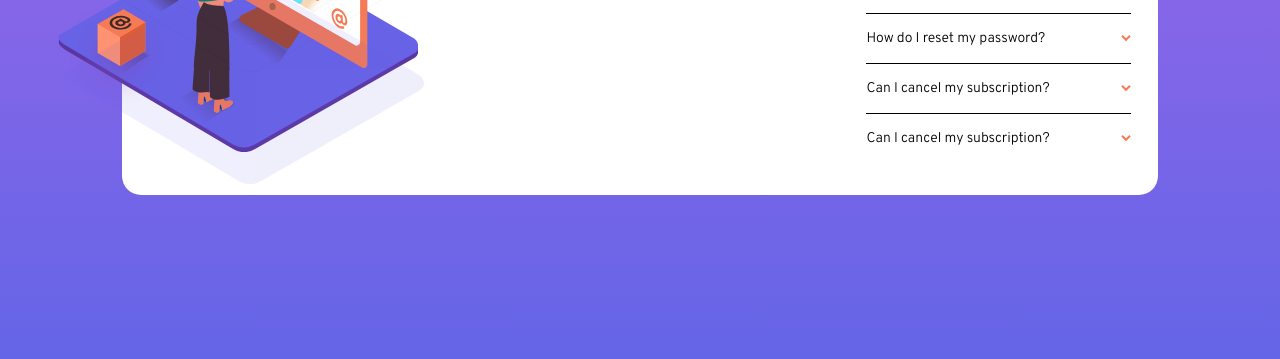
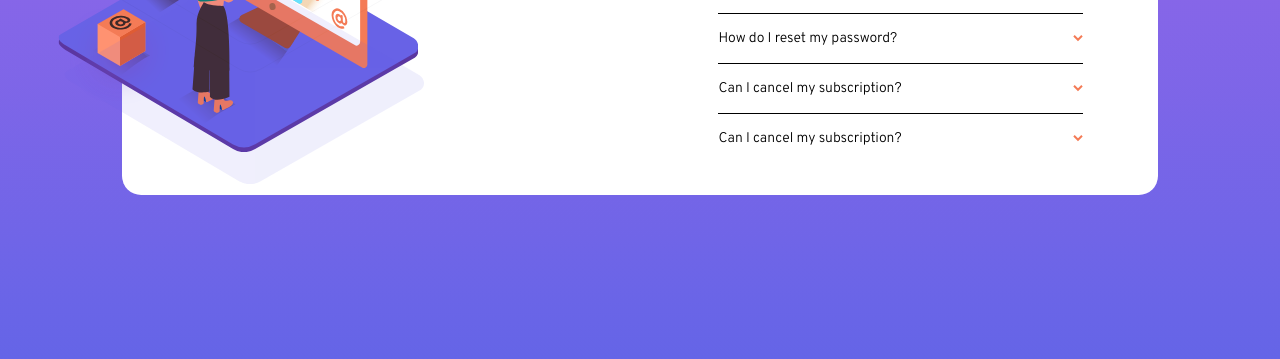
Before and after one commit to AbdullahAjayi/FAQ-accordion-card, a plain HTML site: page index.html in a window 1280 px wide. Shown: the part 441-800 px from the top of the page. Drawn offline with Linux system fonts and the light colour scheme.

Commit message:
extended page responsiveness

```diff
--- a/style.css
+++ b/style.css
@@ -200,9 +200,10 @@ h1 {
 
 /* Medium screens */
 
-@media (min-width:970px) {
+@media (min-width:950px) {
     .main-text {
-        width: 600px;
+        min-width: 400px;
+        margin-right: 3rem;
     }
 
     .card .image .desktop, .card .image .desktop3 {
```
